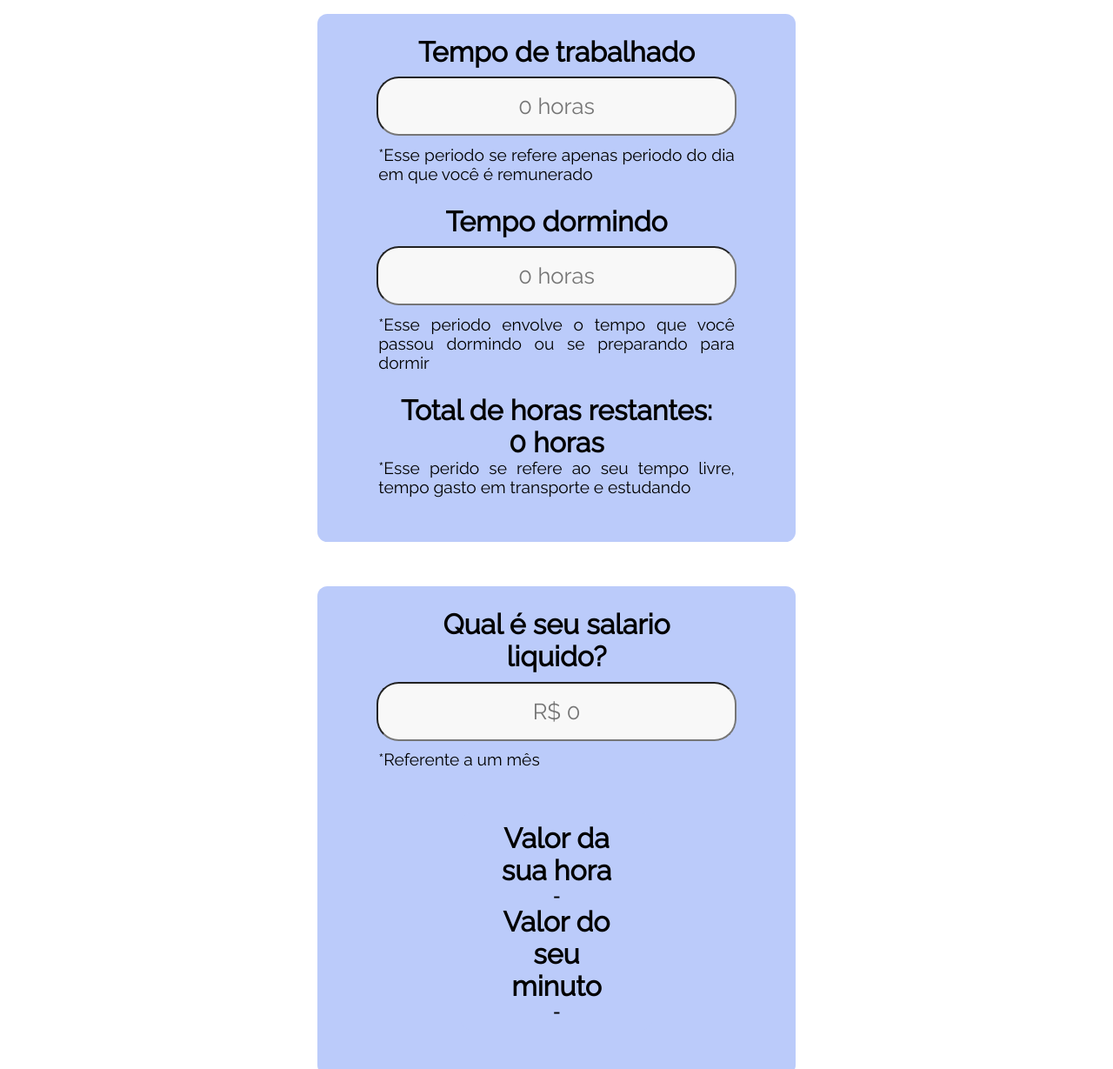
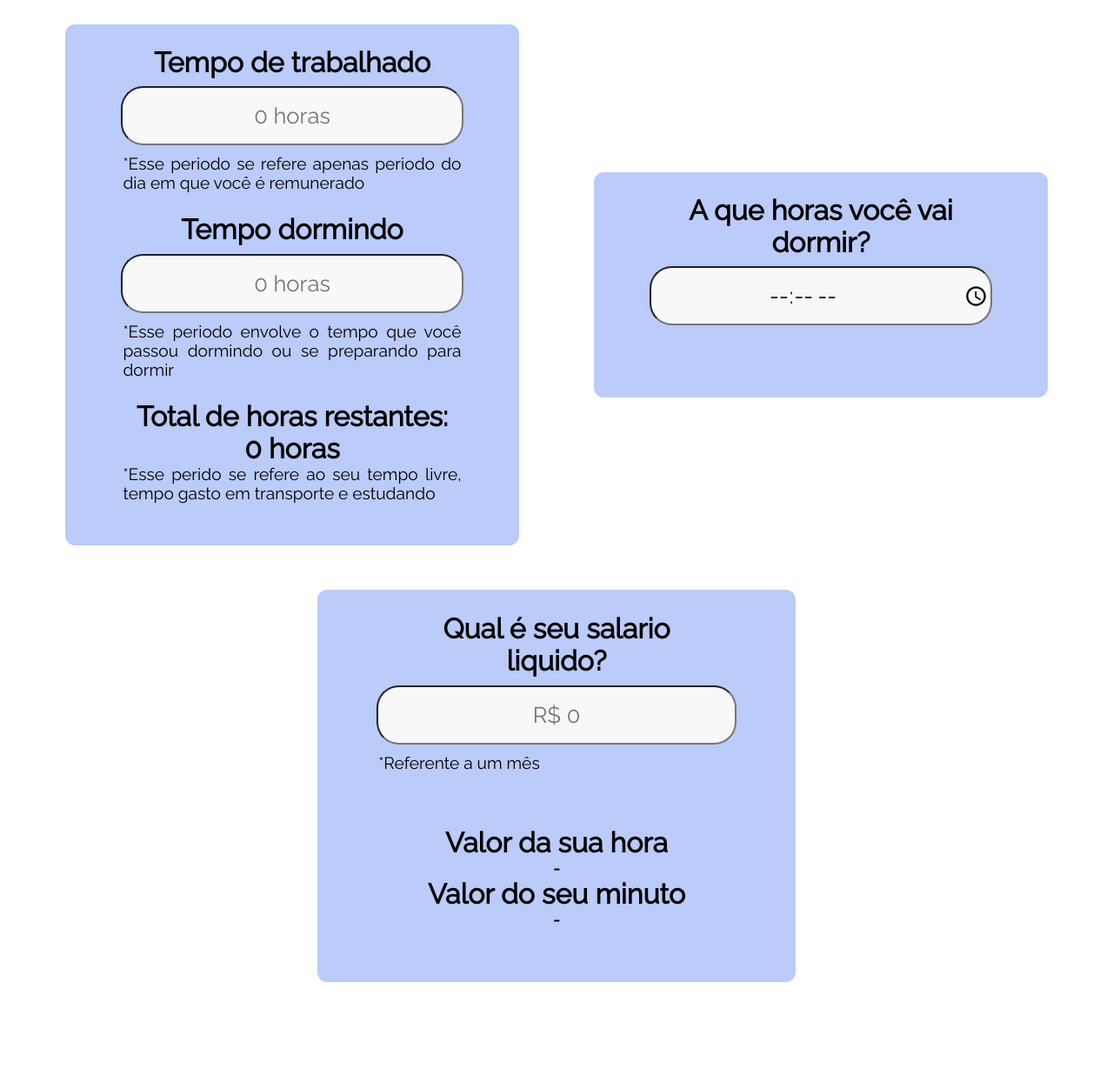
Before and after one commit to Aleksej-Kozla/aprendizes-projeto-sono-JS, a plain HTML site: page index.html in a window 1280 px wide. Shown: the part 90-1319 px from the top of the page at 87% size. After the commit the page ends 1245 px from the top, so only its background shows below. Drawn offline with Linux system fonts and the light colour scheme.

Commit message:
versao 23 de março

```diff
--- a/index.html
+++ b/index.html
@@ -15,6 +15,7 @@
     <header>
         <h1>Gerenciador de tempo</h1>
     </header>
+<section id="PrimeiraParte">
     <section>
         <h2>Tempo de trabalhado</h2>
         <input type="text" placeholder='0 horas' id='trabalho' onchange='tempo()'>
@@ -29,10 +30,18 @@
     </section>
 
     <section>
+        <h2>A que horas você vai dormir?</h2>
+        <input type="time" id="dormiu" onchange="dormir()">
+        <p id="acordou"></p>
+        <p id="recomendacao"></p>
+    </section>
+</section>
+
+    <section>
         <h2>Qual é seu salario liquido?</h2>
         <input type="text" id="salario" placeholder="R$ 0" onchange="dinheiro()">
         <p>*Referente a um mês</p>
-        <section>
+        <section id="valores">
             <h2>Valor da sua hora</h2>
             <h3 id="hora">-</h3>
             <h2>Valor do seu minuto</h2>
@@ -40,12 +49,6 @@
         </section>
     </section>
 
-    <section>
-        <h2>A que horas você vai dormir?</h2>
-        <input type="time" id="dormiu" onchange="dormir()">
-        <p id="acordou"></p>
-        <p id="recomendacao"></p>
-    </section>
 
 </body>
 
--- a/mobile.css
+++ b/mobile.css
@@ -59,6 +59,18 @@
 
 @media only screen and (min-width: 430px){
 
+#PrimeiraParte {
+    width: 95%;
+    padding: 0;
+    margin-top: 1%;
+    margin-bottom: 0;
+    display: flex;
+    flex-direction: row;
+    justify-content: space-around;
+    align-items: center;
+    background-color: white
+}
+
     section{
         width: 40%;
         border-radius: 0.9vw;
@@ -75,5 +87,8 @@
     }p{
         font-size: 1.5vw;
     }
+    #valores{
+        width: 100%;
+    }
 
 }
```
